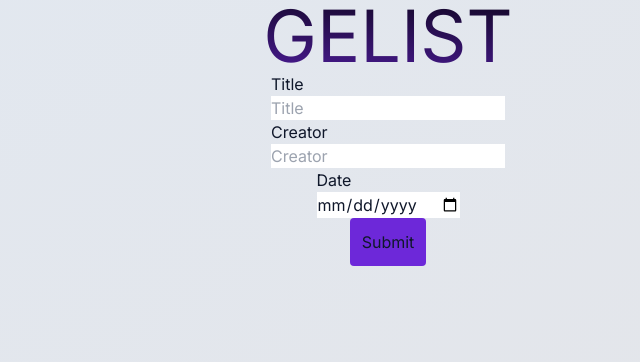
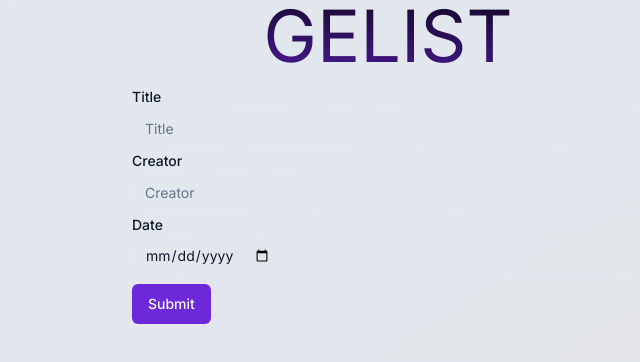
Before and after one commit to MichaelJuannn/gelist-ts, a Next.js app: page / in a window 1280 px wide. Shown: the top 362 px of the page, without its empty margins (252-892 px from the left). Built offline with nearby package versions, Linux system fonts and the light colour scheme; no server answers; the database is empty.

Commit message:
styling form and homepage

```diff
--- a/app/[slug]/page.tsx
+++ b/app/[slug]/page.tsx
@@ -1,4 +1,4 @@
-import { prisma } from '@/app/utils/client';
+import { prisma } from '@/lib/client';
 import { MemberForm } from '@/app/components/MemberForm';
 
 async function getEvent(slug: string) {
--- a/app/api/member/route.ts
+++ b/app/api/member/route.ts
@@ -1,4 +1,4 @@
-import { prisma } from '@/app/utils/client';
+import { prisma } from '@/lib/client';
 import { NextRequest, NextResponse } from 'next/server';
 
 export async function POST(req: NextRequest) {
--- a/app/api/new/route.ts
+++ b/app/api/new/route.ts
@@ -1,5 +1,5 @@
 import { NextRequest, NextResponse } from 'next/server';
-import { prisma } from '@/app/utils/client';
+import { prisma } from '@/lib/client';
 import { randomBytes } from 'crypto';
 
 export async function POST(request: NextRequest) {
--- a/app/components/Form.tsx
+++ b/app/components/Form.tsx
@@ -2,13 +2,18 @@
 
 import { useRouter } from 'next/navigation';
 import { FormEvent, useState } from 'react';
+import { Input } from './ui/input';
+import { Label } from './ui/label';
+import { Button, ButtonLoading } from './ui/button';
 export function Form() {
 	const router = useRouter();
 	const [title, setTitle] = useState('');
 	const [creator, setCreator] = useState('');
 	const [date, setDate] = useState('');
+	const [isLoading, setisLoading] = useState(false);
 
 	async function submitForm(e: FormEvent) {
+		setisLoading(true);
 		const data = await fetch('/api/new', {
 			method: 'POST',
 			headers: {
@@ -20,12 +25,10 @@ export function Form() {
 		router.push(response.slug);
 	}
 	return (
-		<div className='flex flex-col items-center'>
-			<div>
-				<label htmlFor='title' className='block'>
-					Title
-				</label>
-				<input
+		<div className='m-3 max-w-lg mx-auto'>
+			<div className=''>
+				<Label htmlFor='title'>Title</Label>
+				<Input
 					type='text'
 					id='title'
 					placeholder='Title'
@@ -34,10 +37,8 @@ export function Form() {
 				/>
 			</div>
 			<div>
-				<label htmlFor='creator' className='block'>
-					Creator
-				</label>
-				<input
+				<Label htmlFor='creator'>Creator</Label>
+				<Input
 					type='text'
 					id='creator'
 					placeholder='Creator'
@@ -45,21 +46,20 @@ export function Form() {
 				/>
 			</div>
 			<div>
-				<label htmlFor='date' className='block'>
-					Date
-				</label>
-				<input
+				<Label htmlFor='date'>Date</Label>
+				<Input
 					type='date'
 					id='date'
 					onChange={(e) => setDate(e.currentTarget.value)}
 				/>
 			</div>
-			<button
-				className='bg-violet-700 p-3 rounded max-w-fit'
-				onClick={submitForm}
-			>
-				Submit
-			</button>
+			{isLoading ? (
+				<ButtonLoading />
+			) : (
+				<Button className='bg-violet-700 max-w-fit mt-2' onClick={submitForm}>
+					Submit
+				</Button>
+			)}
 		</div>
 	);
 }
--- /dev/null
+++ b/app/components/ui/button.tsx
@@ -0,0 +1,65 @@
+import * as React from 'react';
+import { Slot } from '@radix-ui/react-slot';
+import { cva, type VariantProps } from 'class-variance-authority';
+import { Loader2 } from 'lucide-react';
+
+import { cn } from '@/lib/utils';
+
+const buttonVariants = cva(
+	'inline-flex items-center justify-center rounded-md text-sm font-medium transition-colors focus-visible:outline-none focus-visible:ring-2 focus-visible:ring-ring focus-visible:ring-offset-2 disabled:opacity-50 disabled:pointer-events-none ring-offset-background',
+	{
+		variants: {
+			variant: {
+				default: 'bg-primary text-primary-foreground hover:bg-primary/90',
+				destructive:
+					'bg-destructive text-destructive-foreground hover:bg-destructive/90',
+				outline:
+					'border border-input hover:bg-accent hover:text-accent-foreground',
+				secondary:
+					'bg-secondary text-secondary-foreground hover:bg-secondary/80',
+				ghost: 'hover:bg-accent hover:text-accent-foreground',
+				link: 'underline-offset-4 hover:underline text-primary',
+			},
+			size: {
+				default: 'h-10 py-2 px-4',
+				sm: 'h-9 px-3 rounded-md',
+				lg: 'h-11 px-8 rounded-md',
+			},
+		},
+		defaultVariants: {
+			variant: 'default',
+			size: 'default',
+		},
+	}
+);
+
+export interface ButtonProps
+	extends React.ButtonHTMLAttributes<HTMLButtonElement>,
+		VariantProps<typeof buttonVariants> {
+	asChild?: boolean;
+}
+
+const Button = React.forwardRef<HTMLButtonElement, ButtonProps>(
+	({ className, variant, size, asChild = false, ...props }, ref) => {
+		const Comp = asChild ? Slot : 'button';
+		return (
+			<Comp
+				className={cn(buttonVariants({ variant, size, className }))}
+				ref={ref}
+				{...props}
+			/>
+		);
+	}
+);
+Button.displayName = 'Button';
+
+export { Button, buttonVariants };
+
+export function ButtonLoading() {
+	return (
+		<Button disabled>
+			<Loader2 className='mr-2 h-4 w-4 animate-spin' />
+			Please wait
+		</Button>
+	);
+}
--- /dev/null
+++ b/app/components/ui/label.tsx
@@ -0,0 +1,26 @@
+"use client"
+
+import * as React from "react"
+import * as LabelPrimitive from "@radix-ui/react-label"
+import { cva, type VariantProps } from "class-variance-authority"
+
+import { cn } from "@/lib/utils"
+
+const labelVariants = cva(
+  "text-sm font-medium leading-none peer-disabled:cursor-not-allowed peer-disabled:opacity-70"
+)
+
+const Label = React.forwardRef<
+  React.ElementRef<typeof LabelPrimitive.Root>,
+  React.ComponentPropsWithoutRef<typeof LabelPrimitive.Root> &
+    VariantProps<typeof labelVariants>
+>(({ className, ...props }, ref) => (
+  <LabelPrimitive.Root
+    ref={ref}
+    className={cn(labelVariants(), className)}
+    {...props}
+  />
+))
+Label.displayName = LabelPrimitive.Root.displayName
+
+export { Label }
--- a/app/page.tsx
+++ b/app/page.tsx
@@ -1,4 +1,4 @@
-import { prisma } from './utils/client';
+import { prisma } from '../lib/client';
 import { Form } from './components/Form';
 
 async function getEvent() {
@@ -7,7 +7,6 @@ async function getEvent() {
 }
 
 export default function Home() {
-	getEvent();
 	return (
 		<>
 			<div>
--- a/package.json
+++ b/package.json
@@ -10,6 +10,8 @@
   },
   "dependencies": {
     "@prisma/client": "4.15.0",
+    "@radix-ui/react-label": "^2.0.2",
+    "@radix-ui/react-slot": "^1.0.2",
     "@types/node": "20.2.5",
     "@types/react": "18.2.9",
     "@types/react-dom": "18.2.4",
```
Also changed, not shown: lib/client.ts (renamed from app/utils/client.ts), 1 other file (tests, documents, lock files or other folders).
